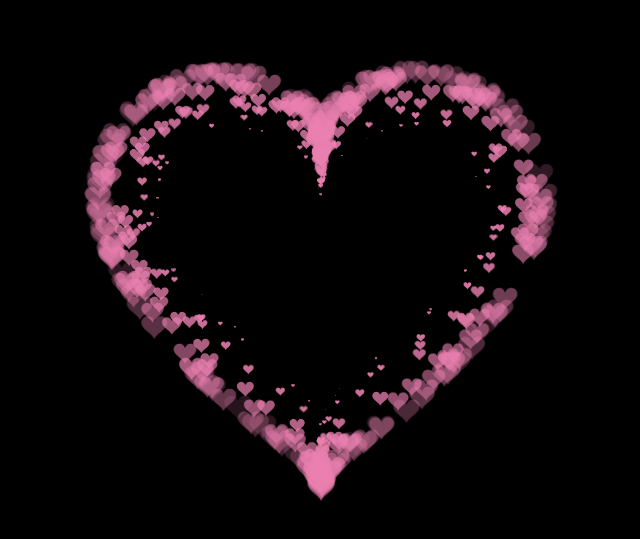
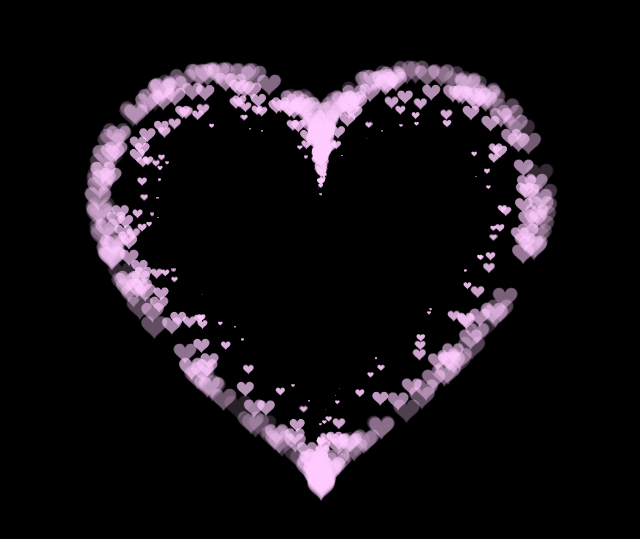
Before and after one commit to hoanganhhththt/Heart, a plain HTML site: page index.html in a window 1280 px wide. Shown: the part 123-662 px from the top of the page, without its empty margins (319-959 px from the left). Drawn offline with Linux system fonts and the light colour scheme.

Commit message:
refactor/change color

```diff
--- a/index.html
+++ b/index.html
@@ -206,7 +206,7 @@ var ParticlePool = (function() {
     }
     context.closePath();
     // create the fill
-    context.fillStyle = '#ea80b0';
+    context.fillStyle = '#FFCCFF';
     context.fill();
     // create the image
     var image = new Image();
```
